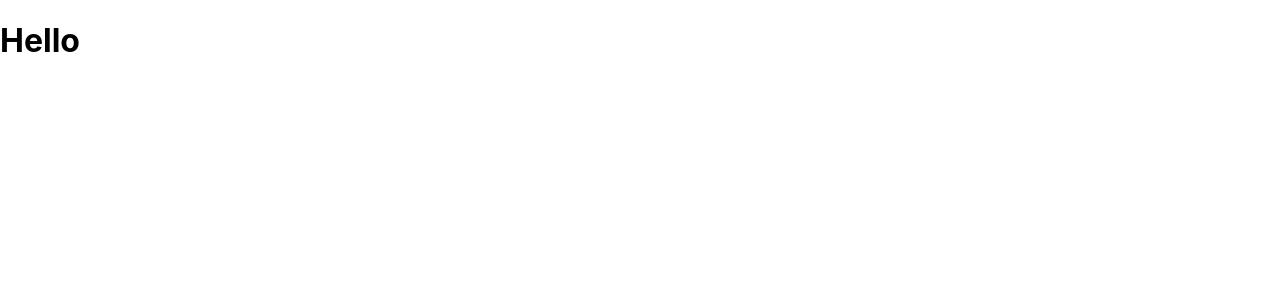
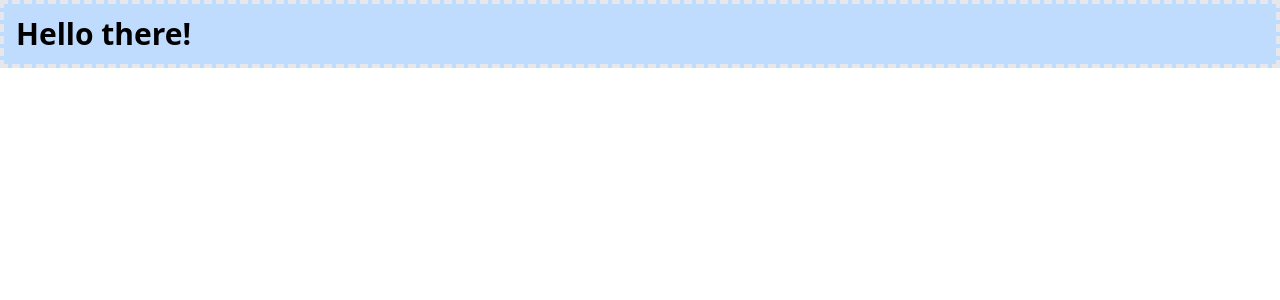
Before and after one commit to xyeres/splits-client, a Next.js app: page / in a window 1280 px wide. Shown: the top 300 px of the page. Built offline with nearby package versions, Linux system fonts and the light colour scheme.

Commit message:
Add tailwind

```diff
--- a/package.json
+++ b/package.json
@@ -20,10 +20,13 @@
     "@types/node": "17.0.29",
     "@types/react": "18.0.8",
     "@types/react-dom": "18.0.0",
+    "autoprefixer": "^10.4.5",
     "eslint": "8.14.0",
     "eslint-config-next": "12.1.5",
     "jest": "^28.0.1",
     "jest-environment-jsdom": "^28.0.1",
+    "postcss": "^8.4.12",
+    "tailwindcss": "^3.0.24",
     "typescript": "4.6.3"
   }
 }
--- a/pages/index.tsx
+++ b/pages/index.tsx
@@ -4,7 +4,9 @@ import Image from 'next/image'
 import styles from '../styles/Home.module.css'
 
 const Home: NextPage = () => {
-  return <h1>Hello</h1>
+  return <h1 className='text-3xl font-bold border-dashed border-4 bg-blue-200 p-3'>
+    Hello there!
+  </h1>
 }
 
 export default Home
--- /dev/null
+++ b/postcss.config.js
@@ -0,0 +1,6 @@
+module.exports = {
+  plugins: {
+    tailwindcss: {},
+    autoprefixer: {},
+  },
+}
--- a/styles/globals.css
+++ b/styles/globals.css
@@ -1,16 +1,3 @@
-html,
-body {
-  padding: 0;
-  margin: 0;
-  font-family: -apple-system, BlinkMacSystemFont, Segoe UI, Roboto, Oxygen,
-    Ubuntu, Cantarell, Fira Sans, Droid Sans, Helvetica Neue, sans-serif;
-}
-
-a {
-  color: inherit;
-  text-decoration: none;
-}
-
-* {
-  box-sizing: border-box;
-}
+@tailwind base;
+@tailwind components;
+@tailwind utilities;
--- /dev/null
+++ b/tailwind.config.js
@@ -0,0 +1,10 @@
+module.exports = {
+  content: [
+    "./pages/**/*.{js,ts,jsx,tsx}",
+    "./components/**/*.{js,ts,jsx,tsx}",
+  ],
+  theme: {
+    extend: {},
+  },
+  plugins: [],
+}
```
Also changed, not shown: 1 other file (tests, documents, lock files or other folders).
